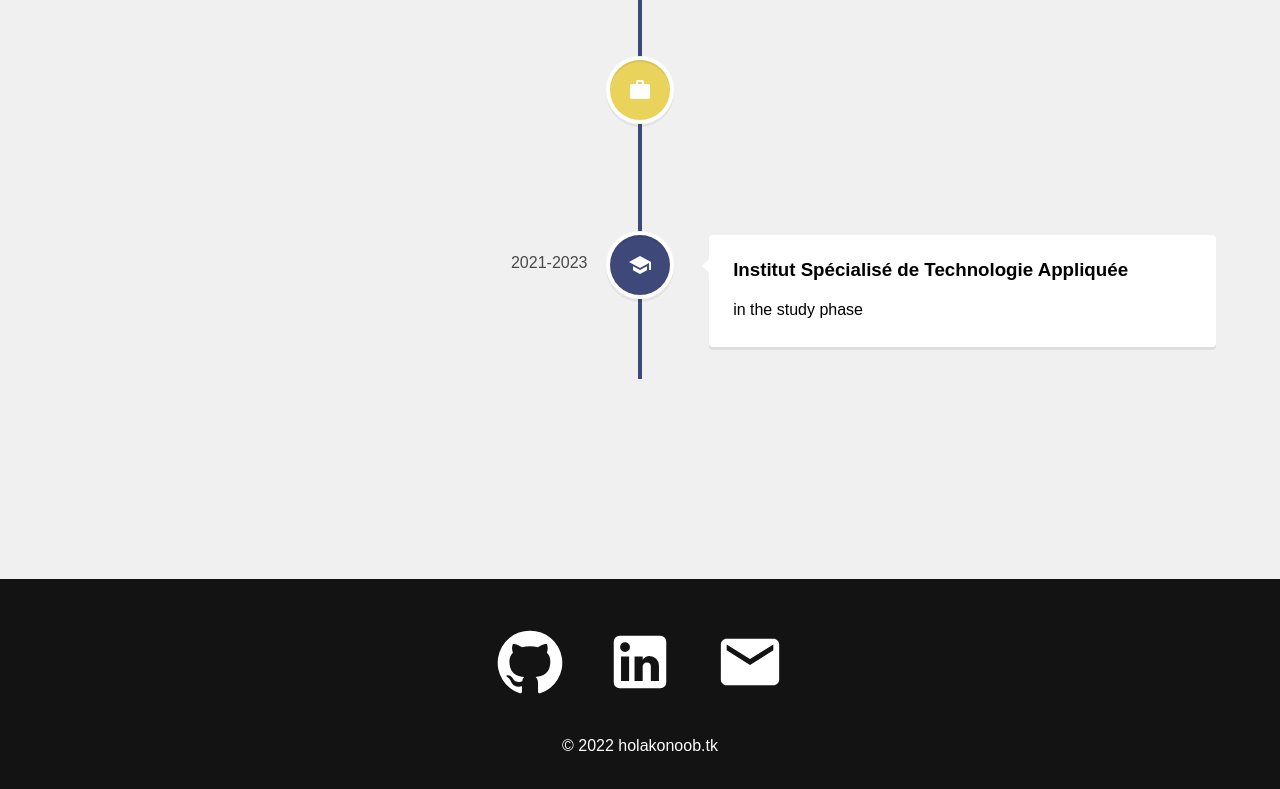
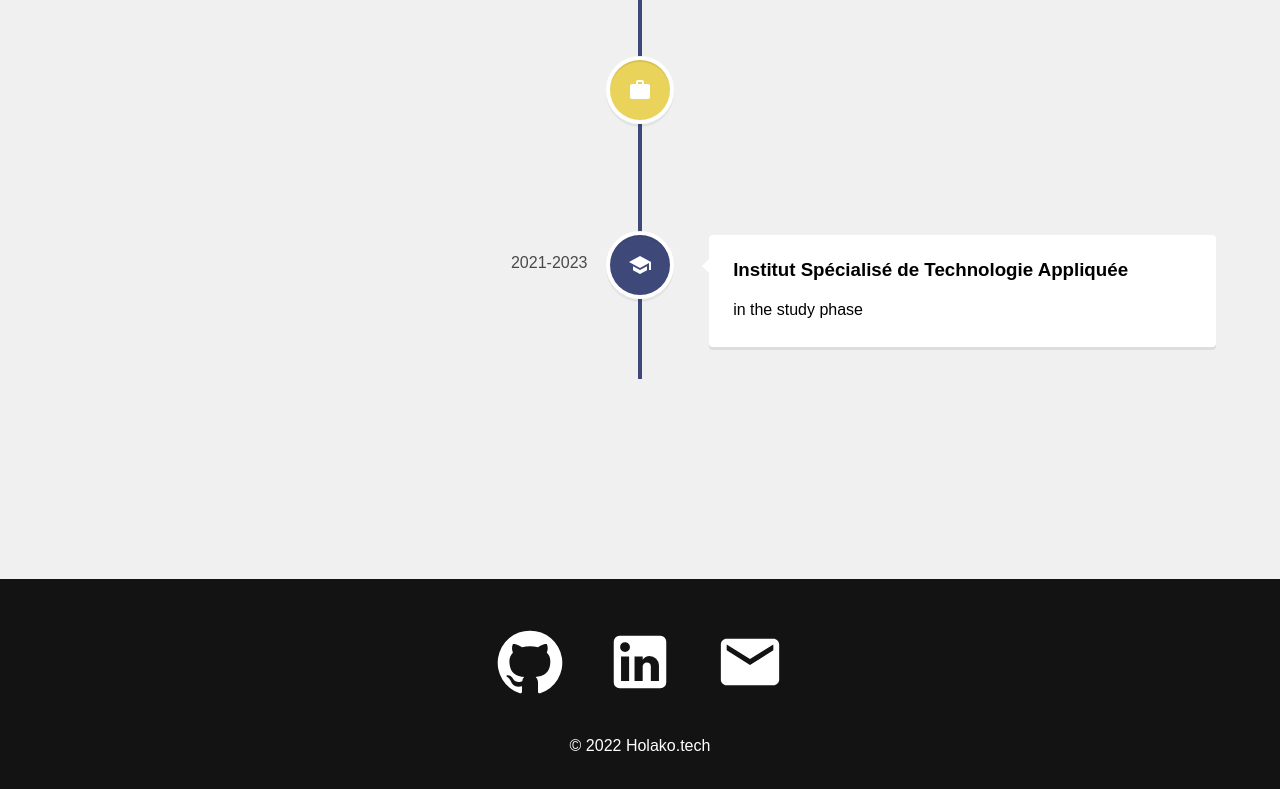
Before and after one commit to DevHolako/Mywebsite-using-react, a React (Create React App) app: page /experience in a window 1280 px wide. Shown: the part 449-1238 px from the top of the page. Built offline with nearby package versions, Linux system fonts and the light colour scheme.

Commit message:
adjuste date

```diff
--- a/src/components/Footer.jsx
+++ b/src/components/Footer.jsx
@@ -29,7 +29,7 @@ function Footer() {
           <MailIcon />
         </a>
       </div>
-      <p>&copy; 2022 holakonoob.tk</p>
+      <p>&copy; {new Date().getFullYear()} Holako.tech</p>
     </div>
   );
 }
```
